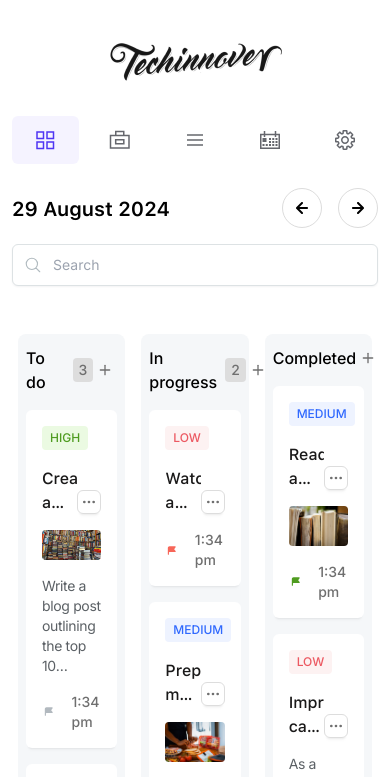
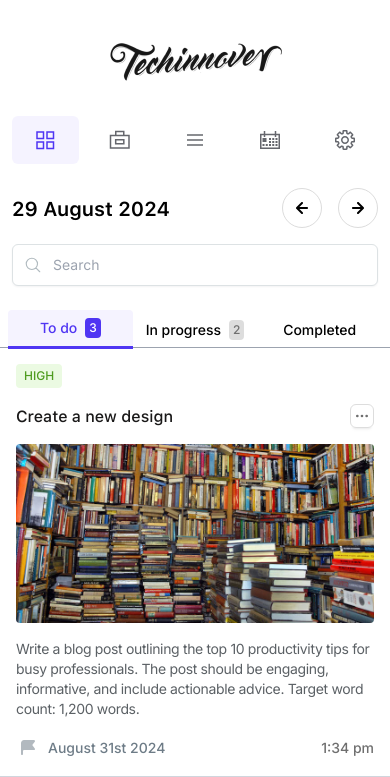
Before and after one commit to BlessTheBoy/techninover, a Next.js app: page / in a window 390 px wide. Shown: the top 777 px of the page. Built offline with nearby package versions, Linux system fonts and the light colour scheme.

Commit message:
basic mobile responsive

```diff
--- a/app/page.tsx
+++ b/app/page.tsx
@@ -15,10 +15,7 @@ import {
   DragEndEvent,
   DragStartEvent,
 } from "@dnd-kit/core";
-import {
-  arrayMove,
-  sortableKeyboardCoordinates,
-} from "@dnd-kit/sortable";
+import { arrayMove, sortableKeyboardCoordinates } from "@dnd-kit/sortable";
 import TaskCard from "@/components/ui/TaskCard";
 import LeftArrow from "@/components/ui/svgs/left-arrow";
 import RightArrow from "@/components/ui/svgs/right-arrow";
@@ -29,6 +26,8 @@ import InProgressColumn from "@/components/ui/InProgressColumn";
 import CompletedColumn from "@/components/ui/CompletedColumn";
 import Link from "next/link";
 import Image from "next/image";
+import clsx from "clsx";
+import MobileTaskCard from "@/components/ui/MobileTaskCard";
 
 const todoTasksData: Task[] = [
   {
@@ -105,6 +104,9 @@ const completedTasksData: Task[] = [
 
 export default function Home() {
   const [activeTask, setActiveTask] = useState<Task | undefined>();
+  const [activeColumn, setActiveColumn] = useState<
+    "todo" | "in-progress" | "completed"
+  >("todo");
   const sensors = useSensors(
     useSensor(PointerSensor),
     useSensor(KeyboardSensor, {
@@ -140,9 +142,15 @@ export default function Home() {
   const formattedDate = `${day} ${month} ${year}`;
 
   return (
+    <>
       <main className="px-3 py-6 md:py-10 md:px-8">
         <Link className="hidden md:block lg:hidden w-fit mb-6" href="/">
-        <Image src="/techinnover.png" alt="Acme Logo" width={180} height={44} />
+          <Image
+            src="/techinnover.png"
+            alt="Acme Logo"
+            width={180}
+            height={44}
+          />
         </Link>
         <div className="space-y-4 md:space-y-0 md:flex items-center justify-between">
           <div className="flex items-center gap-4">
@@ -158,6 +166,8 @@ export default function Home() {
           </div>
           <Search className="md:grow-0 md:min-w-60" />
         </div>
+
+        <div className="hidden md:block">
           <DndContext
             sensors={sensors}
             collisionDetection={closestCenter}
@@ -183,7 +193,71 @@ export default function Home() {
               {activeTask ? <TaskCard task={activeTask} /> : null}
             </DragOverlay>
           </DndContext>
+        </div>
+        <div></div>
       </main>
+      <main>
+        <div className="flex border-b border-gray-400 px-2 sticky top-0">
+          <div
+            className={clsx(
+              "flex-1 flex gap-2 items-center justify-center py-2 rounded-t mb-[-2px] cursor-pointer",
+              {
+                "bg-purple_bg text-purple border-b-[3px] border-purple":
+                  activeColumn === "todo",
+              }
+            )}
+            onClick={() => setActiveColumn("todo")}
+          >
+            <p className="font-inter font-medium text-sm">To do</p>
+            <div
+              className={clsx(
+                "px-[4px] h-5 bg-gray_6 rounded-[0.25rem] font-inter font-medium text-xs text-gray_7 flex justify-center items-center",
+                { "text-white bg-purple": activeColumn === "todo" }
+              )}
+            >
+              {tasks.todo.length}
+            </div>
+          </div>
+          <div
+            className={clsx(
+              "flex-1 flex gap-2 items-center justify-center py-2 rounded-t mb-[-2px] cursor-pointer",
+              {
+                "bg-purple_bg text-purple border-b-[3px] border-purple":
+                  activeColumn === "in-progress",
+              }
+            )}
+            onClick={() => setActiveColumn("in-progress")}
+          >
+            <p className="font-inter font-medium text-sm">In progress</p>
+            <div
+              className={clsx(
+                "px-[4px] h-5 bg-gray_6 rounded-[0.25rem] font-inter font-medium text-xs text-gray_7 flex justify-center items-center",
+                { "text-white bg-purple": activeColumn === "in-progress" }
+              )}
+            >
+              {tasks["in-progress"].length}
+            </div>
+          </div>
+          <div
+            className={clsx(
+              "flex-1 flex gap-2 items-center justify-center py-2 rounded-t mb-[-2px] cursor-pointer",
+              {
+                "bg-purple_bg text-purple border-b-[3px] border-purple":
+                  activeColumn === "completed",
+              }
+            )}
+            onClick={() => setActiveColumn("completed")}
+          >
+            <p className="font-inter font-medium text-sm">Completed</p>
+          </div>
+        </div>
+        <div className="space-y-4 pb-6">
+          {tasks[activeColumn].map((task) => (
+            <MobileTaskCard key={task.id} task={task} />
+          ))}
+        </div>
+      </main>
+    </>
   );
 
   function handleDragStart(event: DragStartEvent) {
--- /dev/null
+++ b/components/ui/MobileTaskCard.tsx
@@ -0,0 +1,95 @@
+"use client";
+
+import { Task } from "@/types";
+import clsx from "clsx";
+import React from "react";
+import MoreHorizontal from "./svgs/more-horizontal";
+import { Popover, PopoverContent, PopoverTrigger } from "./popover";
+import Image from "next/image";
+import Flag from "./svgs/flag";
+import moment from "moment";
+
+
+export default function MobileTaskCard({ task }: { task: Task }) {
+  const deadline = new Date(task.deadline);
+  const currentDate = new Date();
+
+  return (
+    <div
+      id={String(task.id)}
+      className="space-y-4 p-4 bg-white border-b border-gray_8"
+    >
+      {task.priority ? (
+        <p
+          className={clsx(
+            "h-6 px-2 rounded-[0.25rem] flex justify-center items-center font-inter font-medium text-xs w-fit",
+            {
+              "bg-success_bg text-success": task.priority == "high",
+            },
+            {
+              "bg-medium_bg text-medium": task.priority == "medium",
+            },
+            {
+              "bg-error_bg text-error": task.priority == "low",
+            }
+          )}
+        >
+          {task.priority.toUpperCase()}
+        </p>
+      ) : null}
+      <div className="space-y-4">
+        <div className="flex items-end">
+          <p className="font-sfPro font-medium text-base text-ellipsis line-clamp-2 text-text_header flex-1">
+            {task.title}
+          </p>
+
+          <Popover>
+            <PopoverTrigger className="w-6 h-6 flex justify-center items-center border border-gray_6 hover:bg-gray-100 shadow-card rounded-md">
+              <MoreHorizontal />
+            </PopoverTrigger>
+            <PopoverContent className="w-fit p-0 border border-gray_8">
+              <button className="w-full px-3 py-1 text-sm text-text_paragraph text-left hover:bg-gray-100">
+                Edit
+              </button>
+              <button className="w-full px-3 py-1 text-sm text-danger text-left hover:bg-gray-100">
+                Delete
+              </button>
+            </PopoverContent>
+          </Popover>
+        </div>
+        {task.cover ? (
+          <Image
+            src={task.cover}
+            alt={task.title}
+            width={800}
+            height={400}
+            className={`w-full h-auto rounded bg-gray-100`}
+          />
+        ) : null}
+        {task.description ? (
+          <p className="text-sm tracking-tight text-ellipsis line-clamp-5 text-text_paragraph opacity-75">
+            {task.description}
+          </p>
+        ) : null}
+      </div>
+      <div className="flex items-center gap-2">
+        <Flag
+          className={clsx(
+            {
+              "fill-flagOrange": currentDate > deadline,
+            },
+            {
+              "fill-success": task.status == "completed",
+            }
+          )}
+        />
+        <p className="font-medium text-sm text-text_paragraph2 flex-1 text-ellipsis line-clamp-1">
+          {moment(task.deadline).format("MMMM Do YYYY")}
+        </p>
+        <p className="font-medium text-sm text-gray_7">
+          {moment(task.deadline).format("h:mm a")}
+        </p>
+      </div>
+    </div>
+  );
+}
```
Lines whose indentation alone changed are shown as unchanged.
